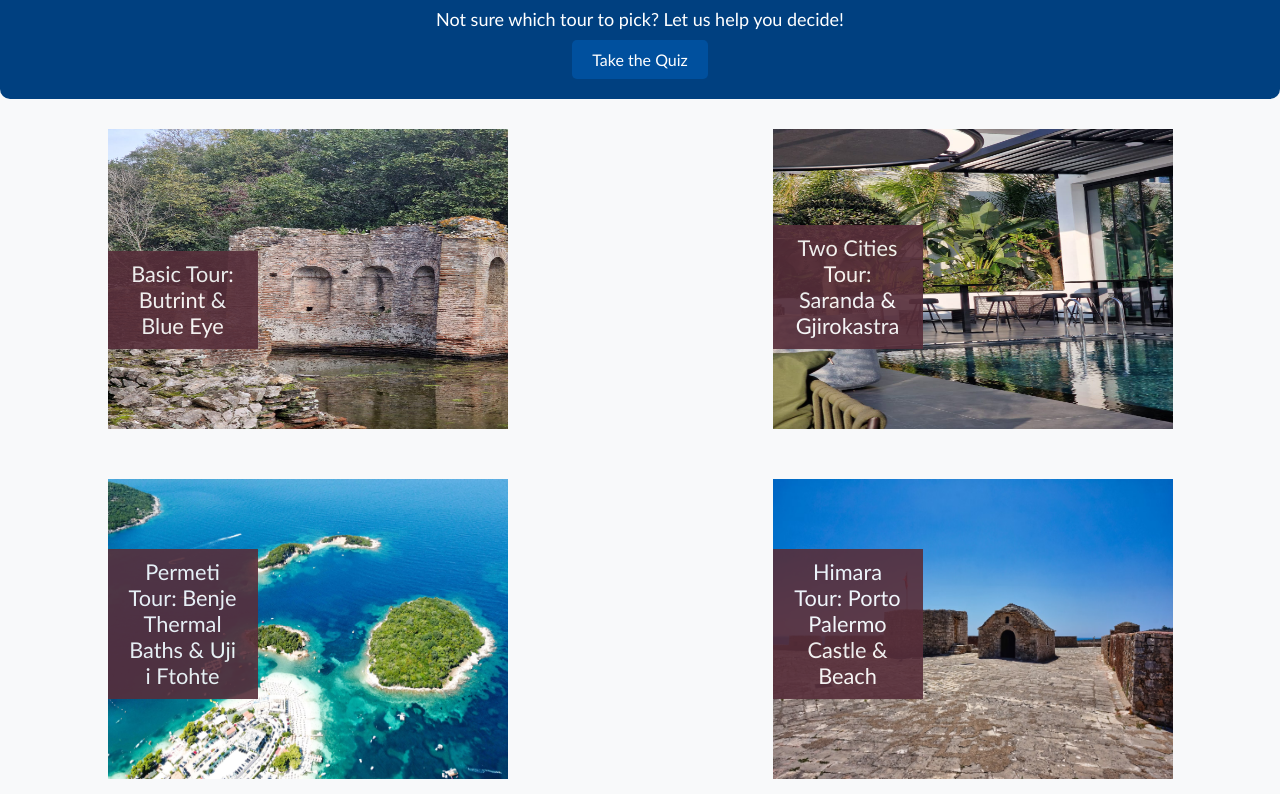
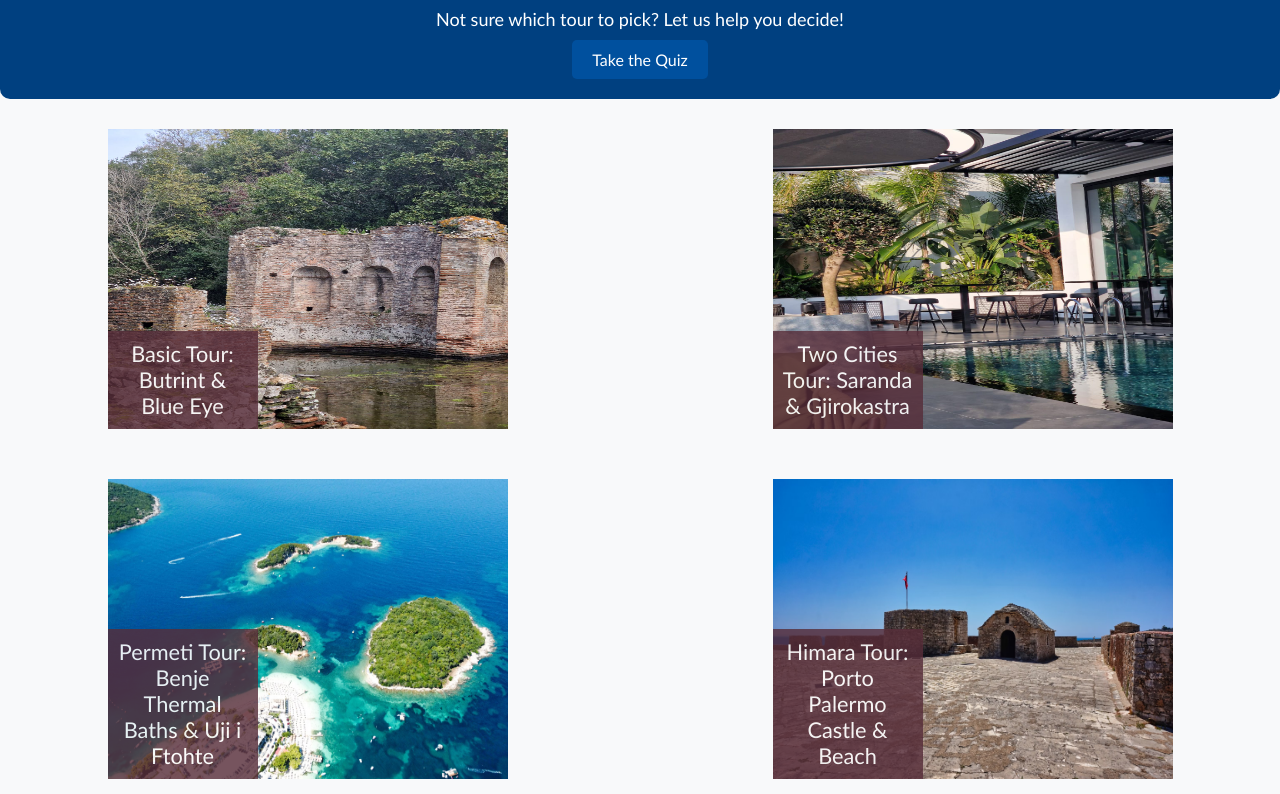
Before and after one commit to enrik33/pompea, a plain HTML site: page index.html in a window 1280 px wide. Shown: the part 1846-2640 px from the top of the page. Drawn offline with nearby package versions, Linux system fonts and the light colour scheme.

Commit message:
fix the tor blocks in the homepage for larger screens Fixes #2

```diff
--- a/assets/css/styles.css
+++ b/assets/css/styles.css
@@ -848,3 +848,21 @@ a.gmail:hover {
         /* Hide hamburger menu on desktops */
     }
 }
+
+@media screen and (min-width: 1200px) {
+    .tours-images {
+        overflow: hidden; /* Ensures content stays within the image box */
+    }
+
+    .text-block {
+        position: absolute;
+        bottom: 0;
+        background-color: rgba(87, 46, 58, 0.9); /* Semi-transparent background */
+        color: white;
+        font-size: 18px;
+        text-align: center;
+        width: 100%; /* Ensures it spans the entire width of the image */
+        padding: 10px;
+        box-sizing: border-box; /* Includes padding in width calculation */
+    }
+}
```
